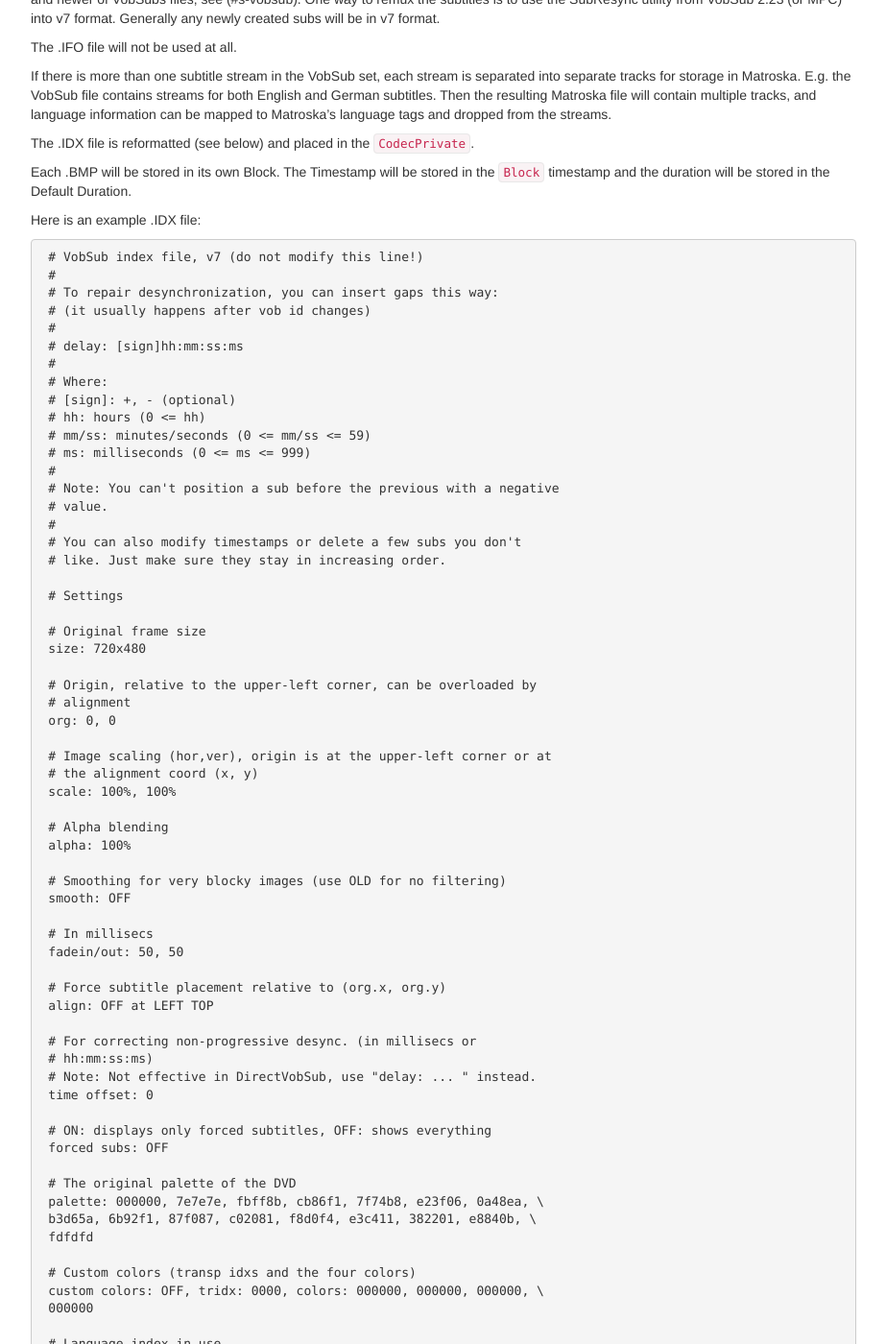
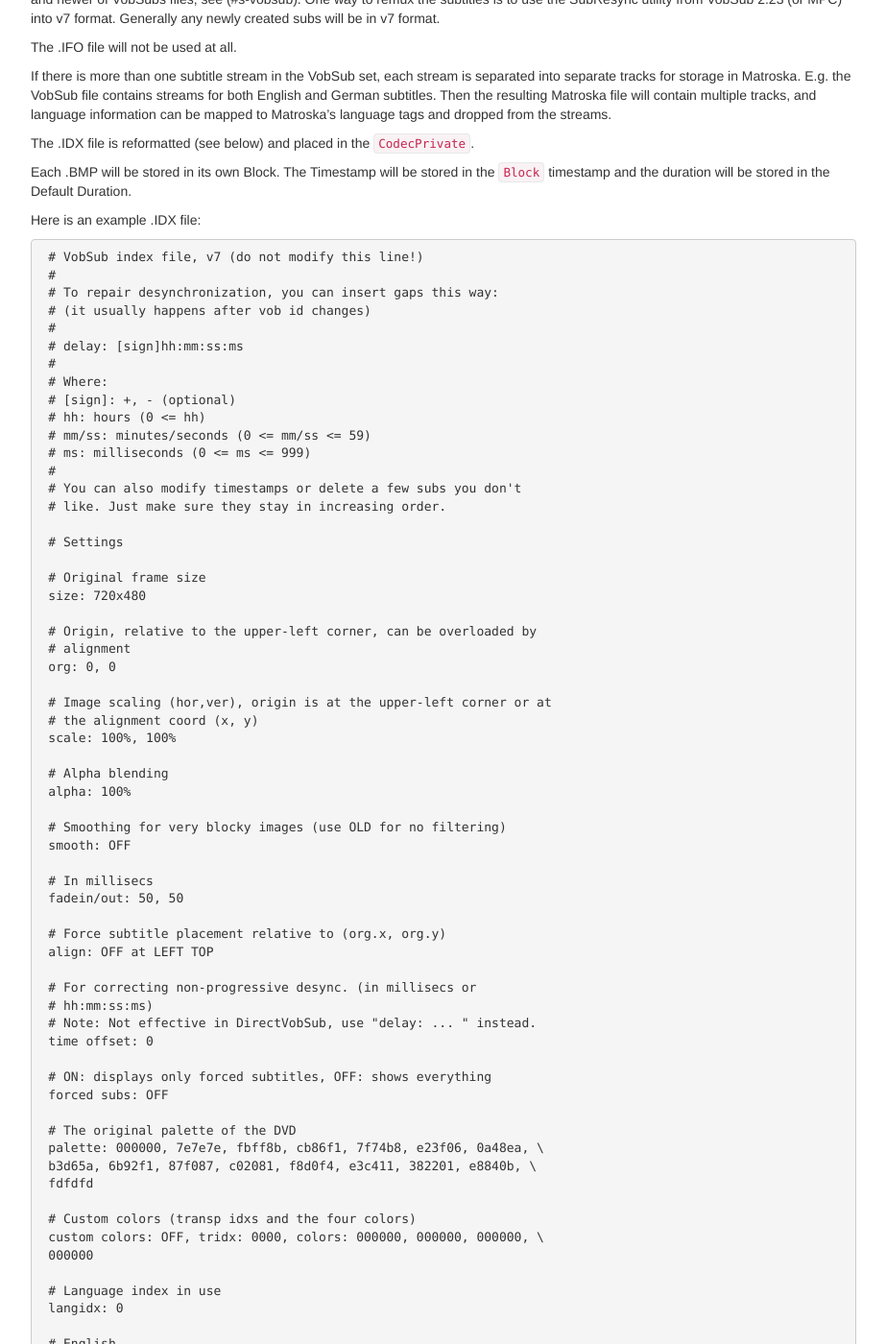
Before and after one commit to ietf-wg-cellar/matroska-specification, a Jekyll site: the page built from cellar-codec/subtitles.md, in a window 1280 px wide and 1400 px high, scrolled down 526 px. Shown: the whole window at 96% size, without its empty margins (273-1196 px from the left). Built offline with Jekyll 4.4.1, drawn with Linux system fonts in a browser that asks for light colours; our own code applies the rules of GitHub Pages for plain Markdown files; some of the changed text lies outside the part shown.

Commit message:
remove comment in vobsub example
We are not defining the vobsub constraints

```diff
--- a/cellar-codec/subtitles.md
+++ b/cellar-codec/subtitles.md
@@ -54,9 +54,6 @@ Here is an example .IDX file:
  # hh: hours (0 <= hh)
  # mm/ss: minutes/seconds (0 <= mm/ss <= 59)
  # ms: milliseconds (0 <= ms <= 999)
- #
- # Note: You can't position a sub before the previous with a negative
- # value.
  #
  # You can also modify timestamps or delete a few subs you don't
  # like. Just make sure they stay in increasing order.
```
